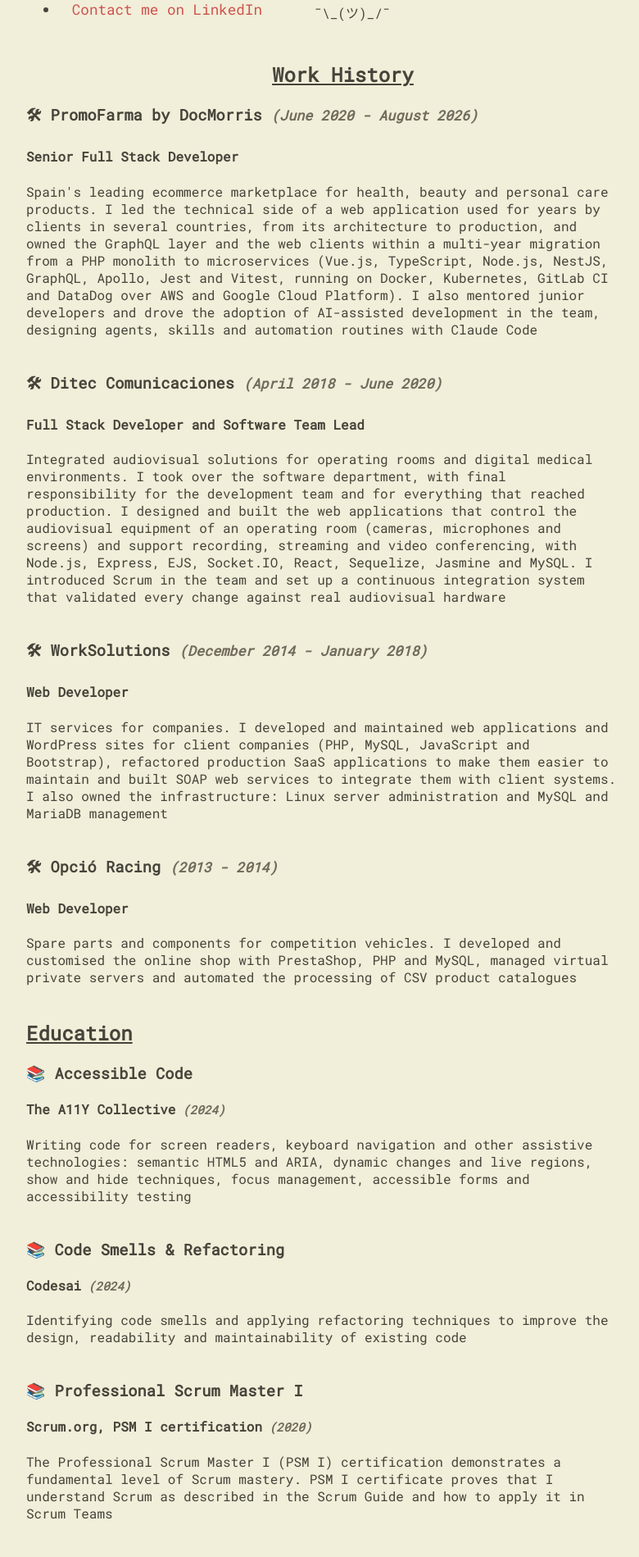
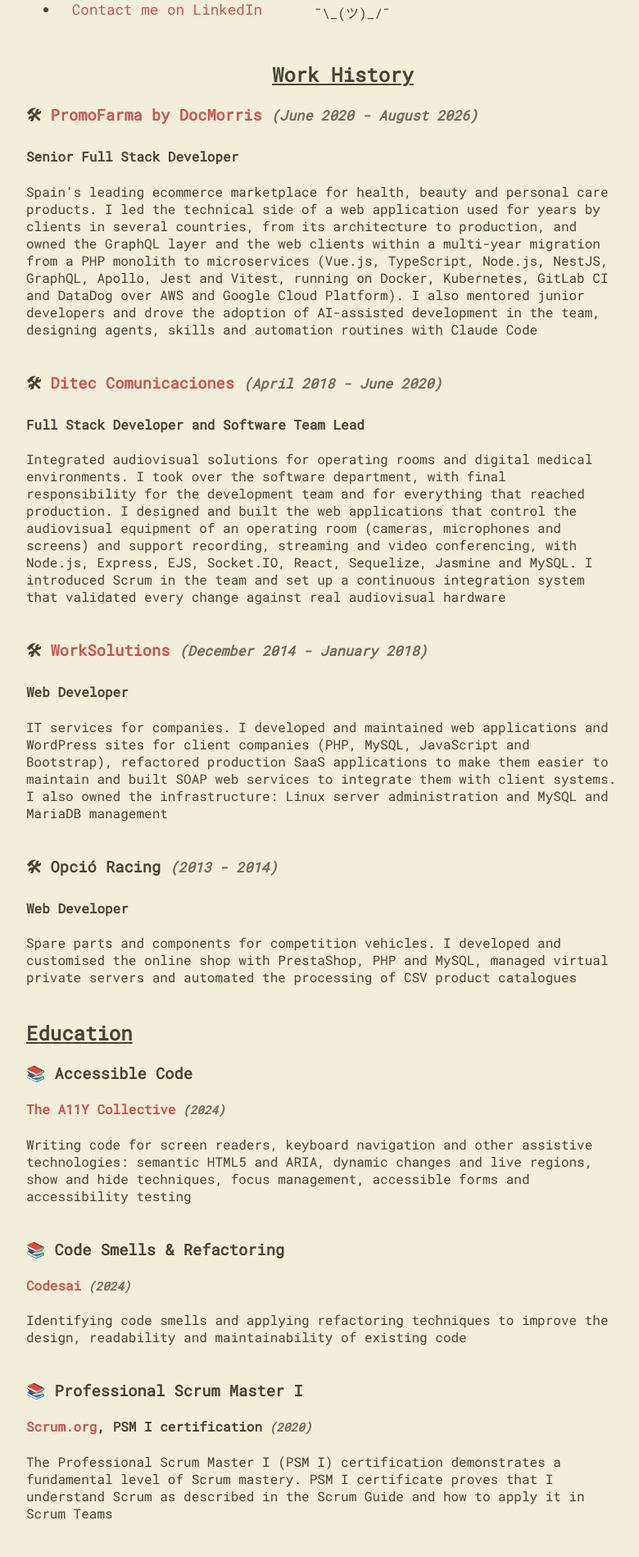
Before and after one commit to didaquis/didaquis.github.io, a Next.js app: page / in a window 1280 px wide. Shown: the part 564-2463 px from the top of the page at 82% size, without its empty margins (246-1026 px from the left). Built offline with nearby package versions, Linux system fonts and the light colour scheme; some icons are missing.

Commit message:
Link company and school names in Work History and Education

```diff
--- a/components/Education.js
+++ b/components/Education.js
@@ -3,22 +3,22 @@
 		<h2>Education</h2>
 		<article>
 			<h3>📚 Accessible Code</h3>
-			<h4>The A11Y Collective<span> (2024)</span></h4>
+			<h4><a href="https://www.a11y-collective.com" target="_blank" rel="noopener noreferrer" title="The A11Y Collective">The A11Y Collective</a><span> (2024)</span></h4>
 			<p>Writing code for screen readers, keyboard navigation and other assistive technologies: semantic HTML5 and ARIA, dynamic changes and live regions, show and hide techniques, focus management, accessible forms and accessibility testing</p>
 		</article>
 		<article>
 			<h3>📚 Code Smells &amp; Refactoring</h3>
-			<h4>Codesai<span> (2024)</span></h4>
+			<h4><a href="https://codesai.com" target="_blank" rel="noopener noreferrer" title="Codesai">Codesai</a><span> (2024)</span></h4>
 			<p>Identifying code smells and applying refactoring techniques to improve the design, readability and maintainability of existing code</p>
 		</article>
 		<article>
 			<h3>📚 Professional Scrum Master I</h3>
-			<h4>Scrum.org, PSM I certification<span> (2020)</span></h4>
+			<h4><a href="https://www.scrum.org" target="_blank" rel="noopener noreferrer" title="Scrum.org">Scrum.org</a>, PSM I certification<span> (2020)</span></h4>
 			<p>The Professional Scrum Master I (PSM I) certification demonstrates a fundamental level of Scrum mastery. PSM I certificate proves that I understand Scrum as described in the Scrum Guide and how to apply it in Scrum Teams</p>
 		</article>
 		<article>
 			<h3>📚 Full-Stack Web Development Bootcamp</h3>
-			<h4>Skylab Coders Academy (ISDI Coders)<span> (2018)</span></h4>
+			<h4>Skylab Coders Academy (<a href="https://isdicoders.com" target="_blank" rel="noopener noreferrer" title="ISDI Coders">ISDI Coders</a>)<span> (2018)</span></h4>
 			<p>JavaScript (ES6), Sass, Git & Git Flow, agile methodologies, TDD, MERN stack (MongoDB, Express, React, Node)</p>
 		</article>
 		<article>
--- a/components/WorkHistory.js
+++ b/components/WorkHistory.js
@@ -2,17 +2,17 @@
 	<section className="full-width-section">
 		<h2>Work History</h2>
 		<article>
-			<h3>🛠 PromoFarma by DocMorris <span>(June 2020 - August 2026)</span></h3>
+			<h3>🛠 <a href="https://www.promofarma.com" target="_blank" rel="noopener noreferrer" title="PromoFarma">PromoFarma by DocMorris</a> <span>(June 2020 - August 2026)</span></h3>
 			<h4>Senior Full Stack Developer</h4>
 			<p>Spain's leading ecommerce marketplace for health, beauty and personal care products. I led the technical side of a web application used for years by clients in several countries, from its architecture to production, and owned the GraphQL layer and the web clients within a multi-year migration from a PHP monolith to microservices (Vue.js, TypeScript, Node.js, NestJS, GraphQL, Apollo, Jest and Vitest, running on Docker, Kubernetes, GitLab CI and DataDog over AWS and Google Cloud Platform). I also mentored junior developers and drove the adoption of AI-assisted development in the team, designing agents, skills and automation routines with Claude Code</p>
 		</article>
 		<article>
-			<h3>🛠 Ditec Comunicaciones <span>(April 2018 - June 2020)</span></h3>
+			<h3>🛠 <a href="https://ditec.es" target="_blank" rel="noopener noreferrer" title="Ditec Comunicaciones">Ditec Comunicaciones</a> <span>(April 2018 - June 2020)</span></h3>
 			<h4>Full Stack Developer and Software Team Lead</h4>
 			<p>Integrated audiovisual solutions for operating rooms and digital medical environments. I took over the software department, with final responsibility for the development team and for everything that reached production. I designed and built the web applications that control the audiovisual equipment of an operating room (cameras, microphones and screens) and support recording, streaming and video conferencing, with Node.js, Express, EJS, Socket.IO, React, Sequelize, Jasmine and MySQL. I introduced Scrum in the team and set up a continuous integration system that validated every change against real audiovisual hardware</p>
 		</article>
 		<article>
-			<h3>🛠 WorkSolutions <span>(December 2014 - January 2018)</span></h3>
+			<h3>🛠 <a href="https://worksolutions.es" target="_blank" rel="noopener noreferrer" title="WorkSolutions">WorkSolutions</a> <span>(December 2014 - January 2018)</span></h3>
 			<h4>Web Developer</h4>
 			<p>IT services for companies. I developed and maintained web applications and WordPress sites for client companies (PHP, MySQL, JavaScript and Bootstrap), refactored production SaaS applications to make them easier to maintain and built SOAP web services to integrate them with client systems. I also owned the infrastructure: Linux server administration and MySQL and MariaDB management</p>
 		</article>
```
